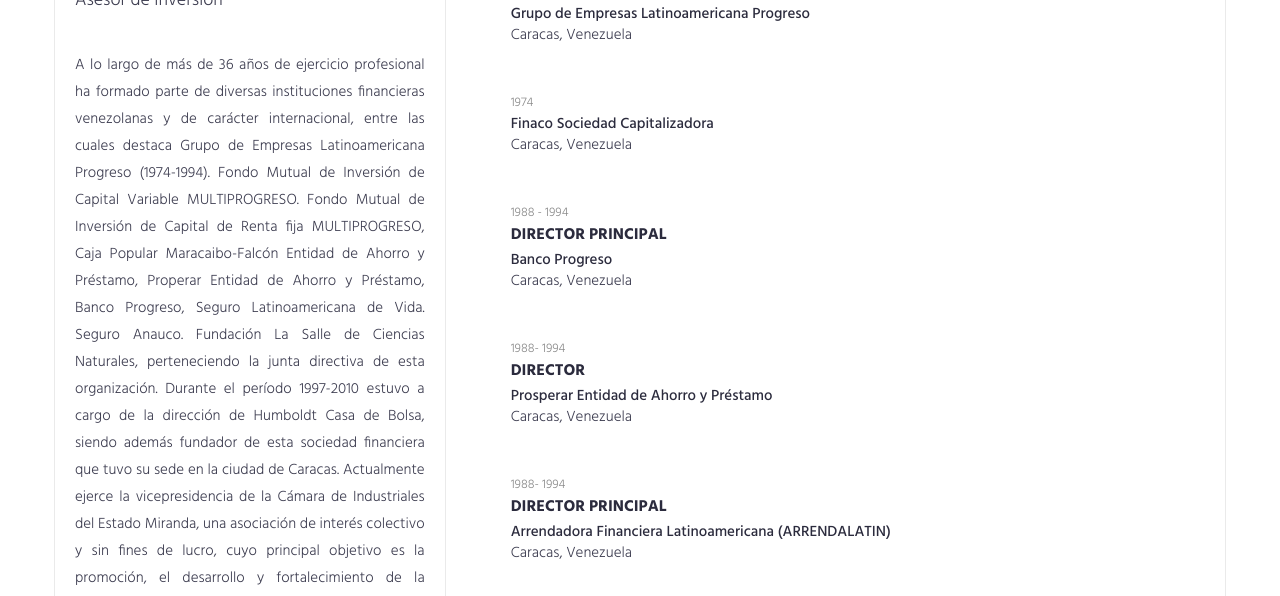
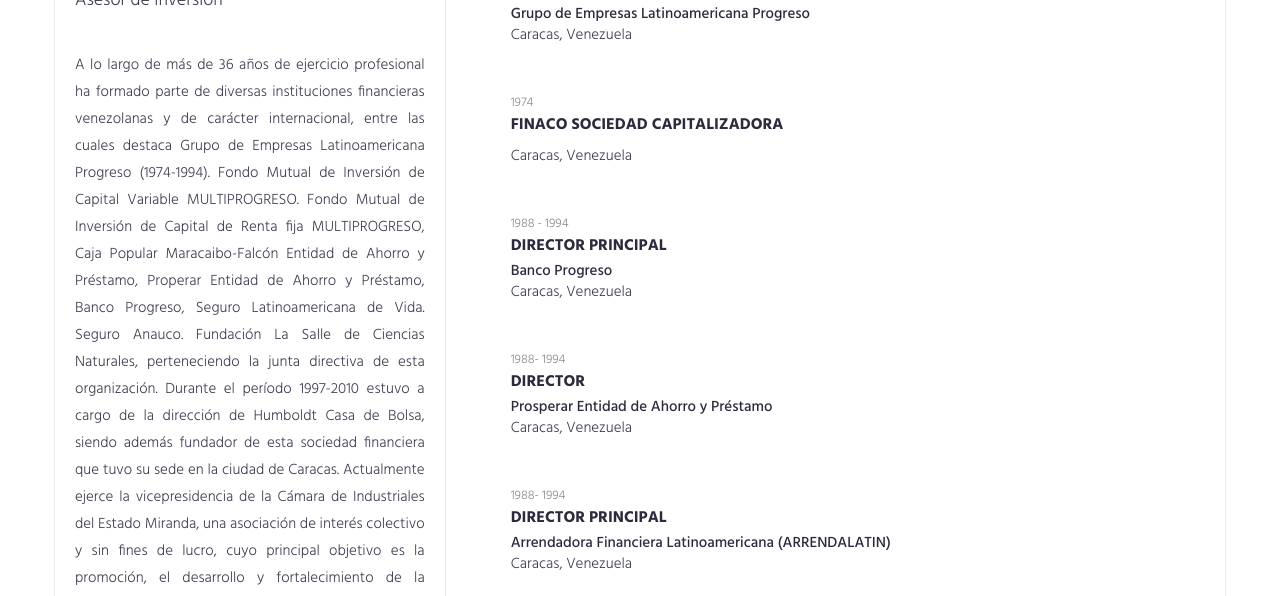
Before and after one commit to eccioleon/eccioleon.github.io, a plain HTML site: page index.html in a window 1280 px wide. Shown: the part 204-800 px from the top of the page. Drawn offline with Linux system fonts and the light colour scheme.

Commit message:
Update index.html
2

```diff
--- a/index.html
+++ b/index.html
@@ -91,7 +91,7 @@
 
              <div class="content-item">
                     <small>1974 </small>
-                    <h4>Finaco Sociedad Capitalizadora </h4>
+                    <h3>Finaco Sociedad Capitalizadora </h3>
                     <p>Caracas, Venezuela</p>
                 </div>
 
```
